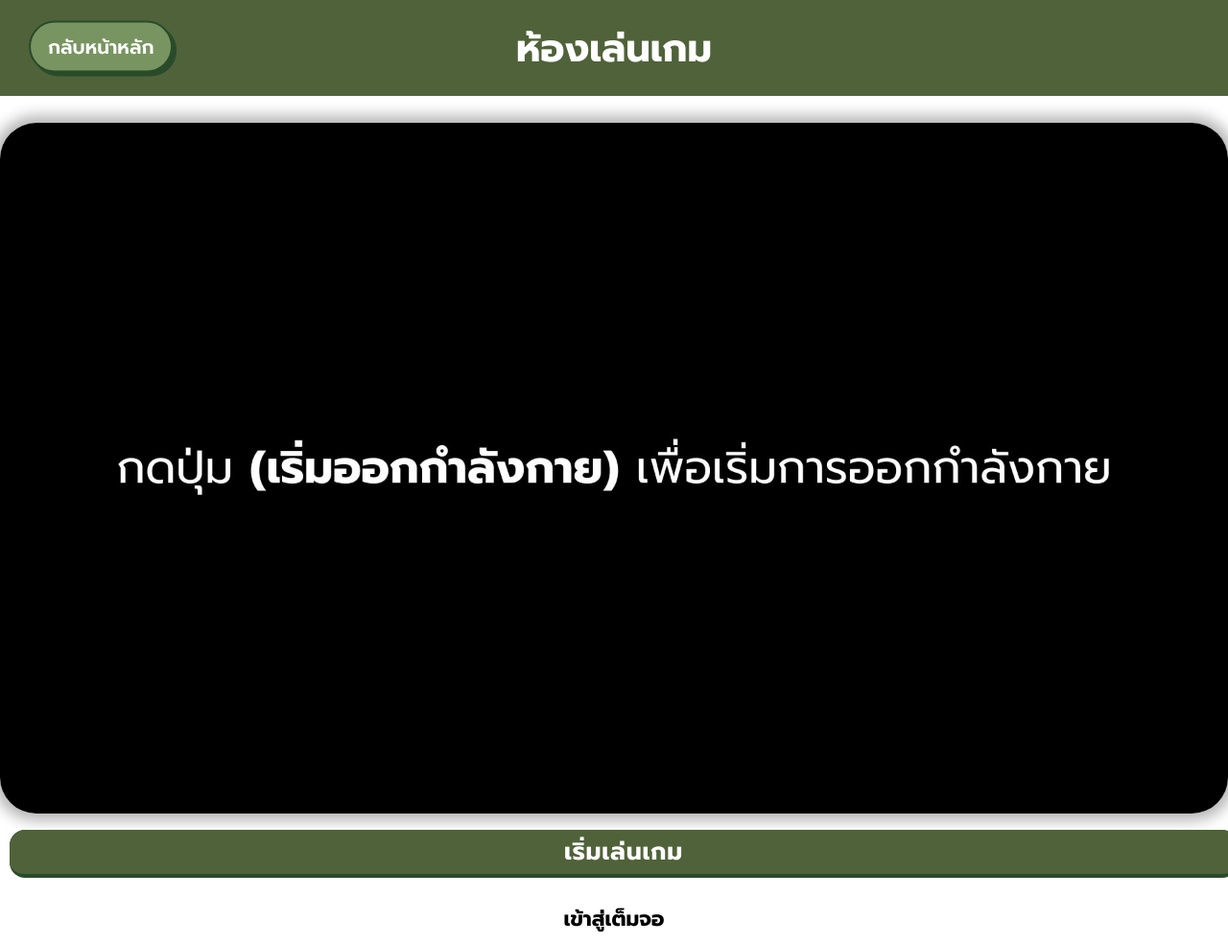
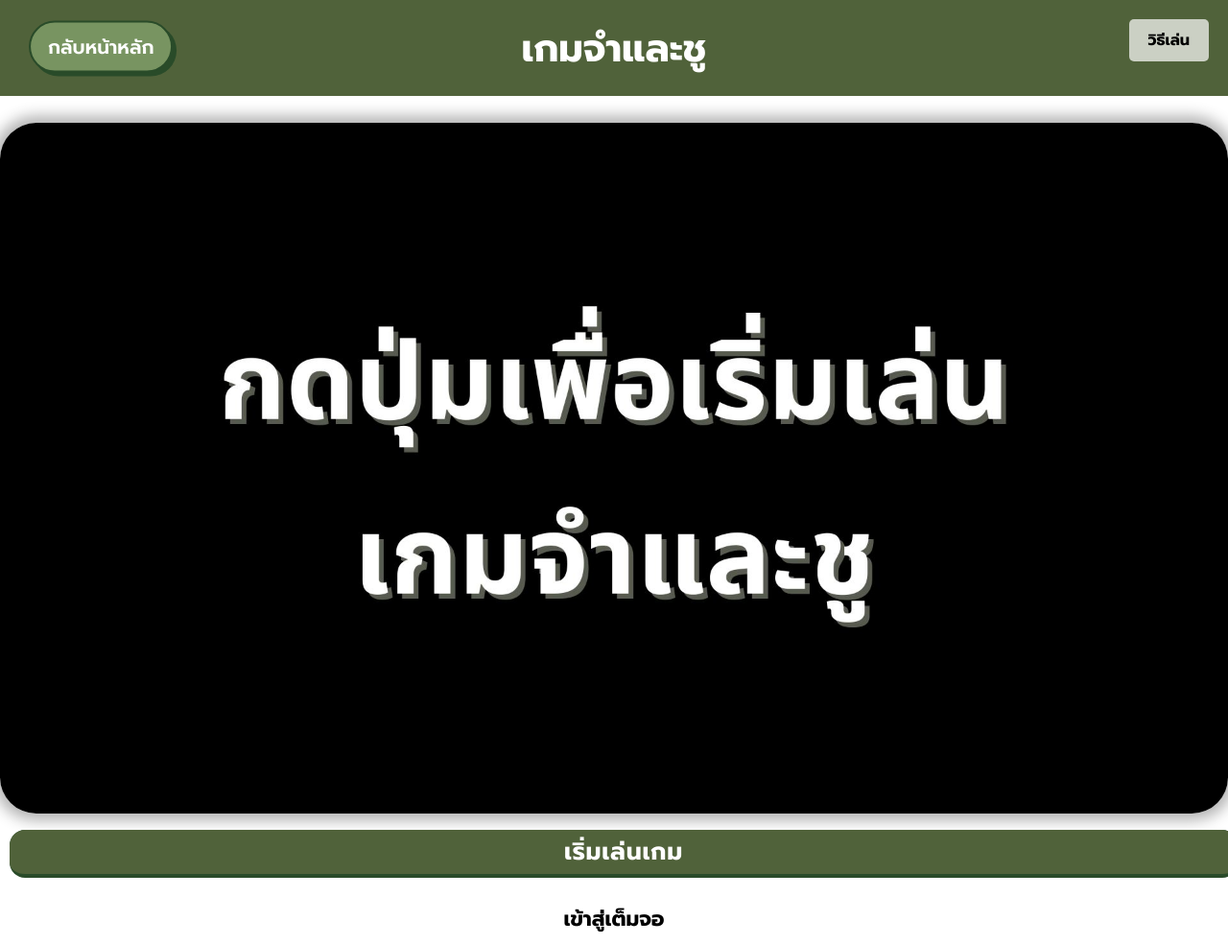
Before and after one commit to itzdeenzxx/Alzheimer_detection, a Flask app: page /game_counter in a window 1280 px wide. Shown: the whole page at 96% size. Run offline with Flask 3, Linux system fonts and the light colour scheme; some libraries are stand-ins or nearby versions.

Commit message:
sucess stroop/2

```diff
--- /dev/null
+++ b/static/css/game_room.css
@@ -0,0 +1,16 @@
+.overlay-btn {
+    position: absolute;
+    top: 20px; /* ปรับตำแหน่งตามต้องการ */
+    right: 20px; /* ปรับตำแหน่งตามต้องการ */
+    z-index: 1000; /* ให้ปุ่มอยู่ด้านบนสุด */
+    background-color: rgba(255, 255, 255, 0.7); /* สีพื้นหลังของปุ่ม */
+    padding: 10px 20px; /* ขนาดของปุ่ม */
+    border-radius: 5px; /* ขอบโค้งของปุ่ม */
+    cursor: pointer;
+  }
+
+  .overlay-btn h5 {
+    margin: 0;
+    color: #000; /* สีของตัวหนังสือ */
+    font-size: 16px; /* ขนาดตัวหนังสือ */
+  }
--- a/static/js/fullscreengame.js
+++ b/static/js/fullscreengame.js
@@ -47,7 +47,7 @@ function toggleCameragame() {
         button.innerHTML = "พักการเล่นเกม";
         cameraStarted = true;
     } else {
-        video.src = "static/img/pre_start.jpg";
+        video.src = "static/img/bg-game-count.jpg";
         button.innerHTML = "เริ่มเล่นเกม";
         cameraStarted = false;
     }
--- a/templates/game_room.html
+++ b/templates/game_room.html
@@ -6,6 +6,7 @@
   <meta name="viewport" content="width=device-width, initial-scale=1.0">
   <link rel="stylesheet" href="{{ url_for('static', filename='css/camera.css') }}">
   <link rel="stylesheet" href="{{ url_for('static', filename='css/style.css') }}">
+  <link rel="stylesheet" href="{{ url_for('static', filename='css/game_room.css') }}">
 
   <link rel="stylesheet" href="{{ url_for('static', filename='css/fontawesome.css') }}">
   <link rel="stylesheet" href="{{ url_for('static', filename='css/style.css') }}">
@@ -28,7 +29,7 @@
       <div class="row">
         <div class="col-12">
           <nav class="main-nav">
-            <h1 class="title_main">ห้องเล่นเกม</h1>
+            <h1 class="title_main">เกมจำและชู</h1>
             <div>
               <form action="/">
                 <button class="back-btn">
@@ -44,7 +45,10 @@
   <div class="container">
     <div class="camera-div">
       <img id="fullscreen-cam" class="camera-main wow slideInDown" data-wow-duration="1s" data-wow-delay="0s"
-        src="{{ url_for('static', filename='img/pre_start.jpg') }}">
+        src="{{ url_for('static', filename='img/bg-game-count.jpg') }}">
+        <div class="overlay-btn" onclick="togglePopUp()">
+          <h5>วิธีเล่น</h5>
+        </div>
     </div>
     <div>
       <button id="toggle_camera" onclick="toggleCameragame()" class="start-btn center_1 wow slideInUp"
--- a/templates/stroop.html
+++ b/templates/stroop.html
@@ -30,7 +30,7 @@
         <p>จำนวนคำถามที่ตอบ: <span id="total"></span></p>
         <p>จำนวนข้อที่ตอบถูก: <span id="correct"></span></p>
         <p>คิดเป็นเปอร์เซ็นได้ทั้งหมด => <span id="percentage"></span>%</p>
-        <button onclick="restartGame()">เริ่มใหม่</button>
+        <button onclick="restartGame()" class="correct">เริ่มใหม่</button>
     </div>
 </div>
 <script src="{{ url_for('static', filename='js/game/stroop.js') }}"></script>
```
Also changed, not shown: static/img/bg-game-count.jpg (added).
